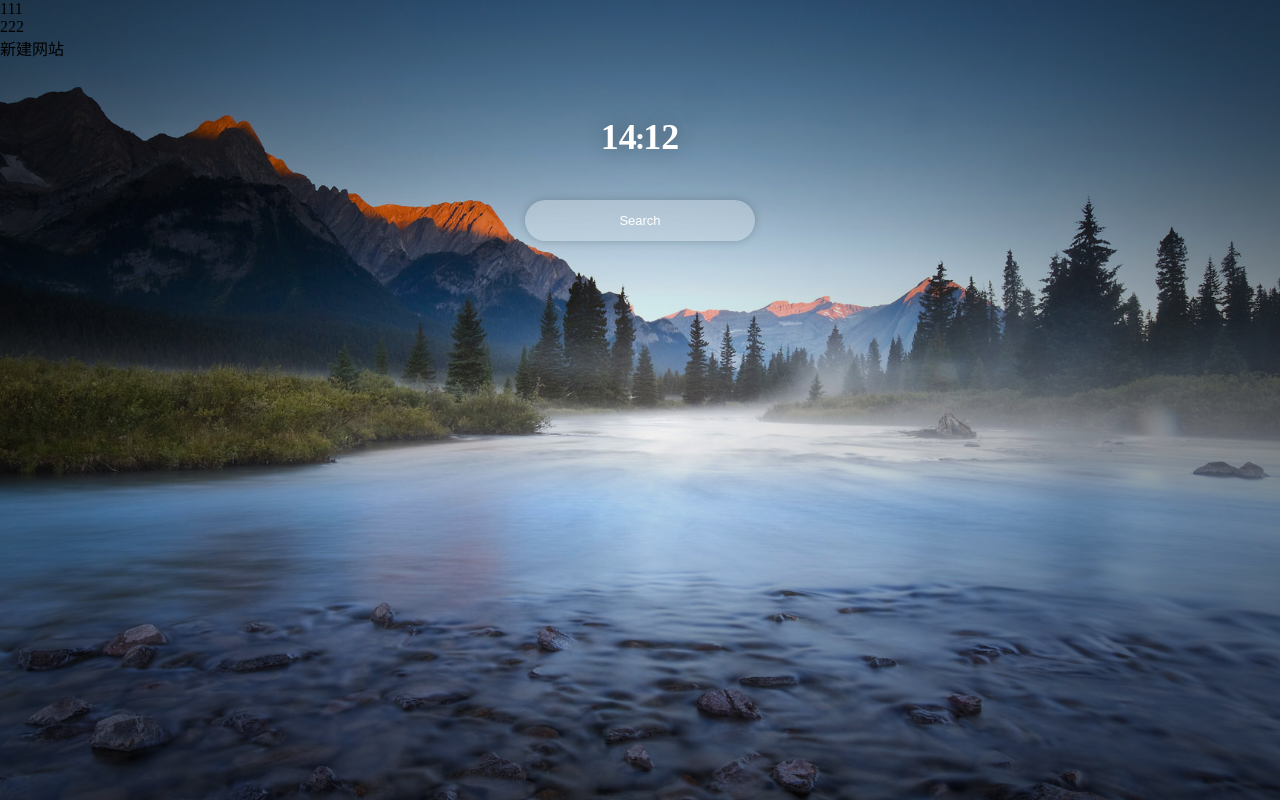
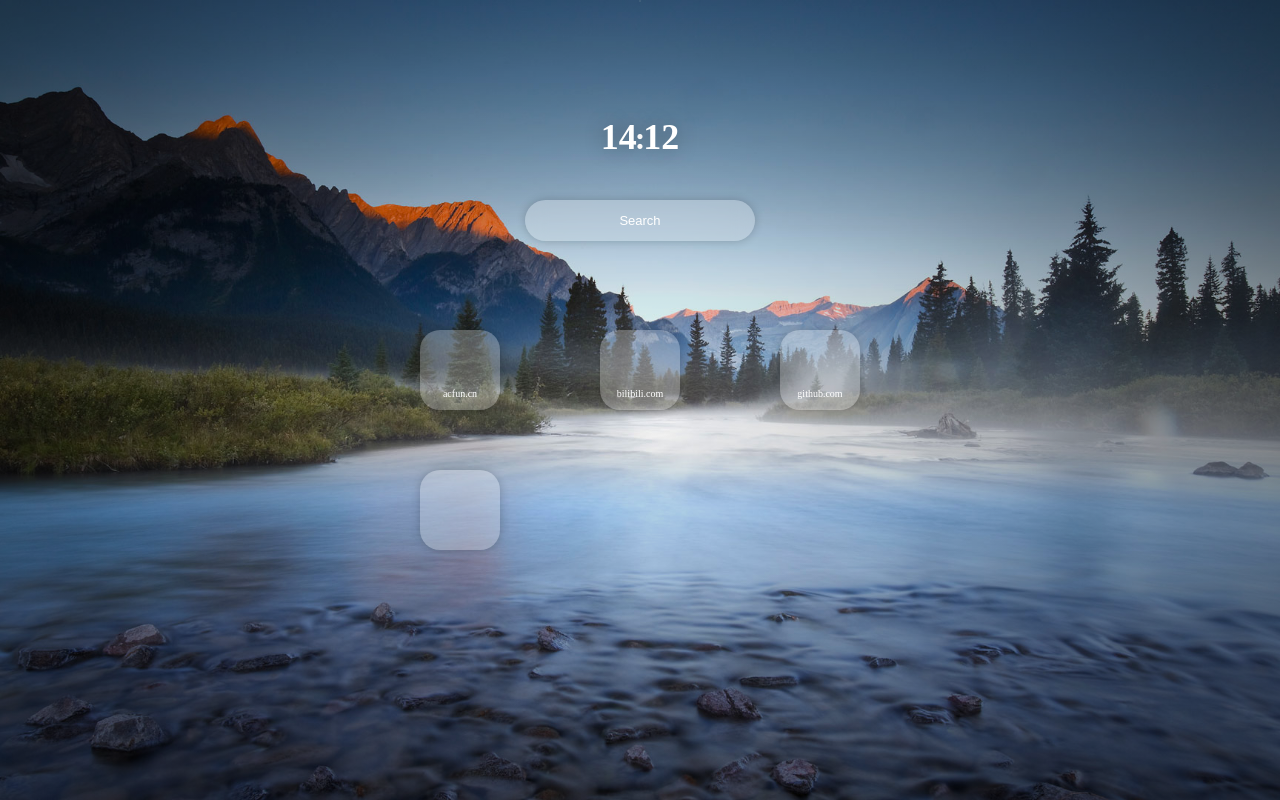
Before and after one commit to 1105946494/Navigation, a plain HTML site: page index.html in a window 1280 px wide. Drawn offline with nearby package versions, Linux system fonts and the light colour scheme.

Commit message:
用jQuery

```diff
--- a/index.html
+++ b/index.html
@@ -18,31 +18,65 @@
           <span>:</span>
           <div class="fen"></div>
         </h1>
-        <input type="text" class="headerInput" placeholder="Search" />
+        <form method="get" action="https://www.baidu.com/s">
+          <input
+            name="wd"
+            type="text"
+            class="headerInput"
+            placeholder="Search"
+          />
+        </form>
       </header>
       <main class="globalMain">
         <ul class="siteList">
           <li>
-            <div class="site">
-              111
-              <div class="logo"></div>
-              <div class="link"></div>
-            </div>
+            <a href="https://www.acfun.cn"
+              ><div class="site">
+                <div class="logo">
+                  <svg class="icon">
+                    <use xlink:href="#icon-bnn"></use>
+                  </svg>
+                </div>
+                <div class="link">acfun.cn</div>
+              </div></a
+            >
           </li>
           <li>
-            <div class="site">
-              222
-              <div class="logo"></div>
-              <div class="link"></div>
-            </div>
+            <a href="https://www.bilibili.com"
+              ><div class="site">
+                <div class="logo">
+                  <svg class="icon">
+                    <use xlink:href="#icon-tv"></use>
+                  </svg>
+                </div>
+                <div class="link">bilibili.com</div>
+              </div></a
+            >
           </li>
           <li>
-            新建网站
-            <div class="addButten"></div>
+            <a href="https://github.com/"
+              ><div class="site">
+                <div class="logo">
+                  <svg class="icon">
+                    <use xlink:href="#icon-github"></use>
+                  </svg>
+                </div>
+                <div class="link">github.com</div>
+              </div></a
+            >
+          </li>
+          <li>
+            <div class="addButten">
+              <svg class="icon">
+                <use xlink:href="#icon-add"></use>
+              </svg>
+            </div>
           </li>
         </ul>
       </main>
     </div>
+    <script src="//at.alicdn.com/t/font_2871219_fhtdf1febho.js"></script>
+    <script src="https://cdn.bootcdn.net/ajax/libs/jquery/3.6.0/jquery.min.js"></script>
     <script src="./main.js"></script>
   </body>
 </html>
--- a/main.js
+++ b/main.js
@@ -1,4 +1,4 @@
-/*加载时时间设置 */
+/*加载时间设置 */
 window.onload = function () {
   setTime();
   let time = setInterval(function () {
@@ -15,26 +15,24 @@ function setTime() {
   if (fen < 10) {
     fen = "0" + fen.toString();
   }
-  document.querySelector(".shi").innerHTML = shi;
-  document.querySelector(".fen").innerHTML = fen;
+  $(".shi").html(shi);
+  $(".fen").html(fen);
 }
 /*input样式设置*/
-let inputDown = document.querySelector(".headerInput");
-inputDown.onclick = function () {
-  inputDown.classList.add("inputDown");
-  inputDown.setAttribute("placeholder", "");
-};
-inputDown.onblur = function () {
-  inputDown.classList.remove("inputDown");
-  inputDown.setAttribute("placeholder", "Search");
-};
+$(".headerInput").click(function () {
+  $(".headerInput").addClass("inputDown");
+  $(".headerInput").attr("placeholder", "");
+});
+$(".headerInput").blur(function () {
+  $(".headerInput").removeClass("inputDown");
+  $(".headerInput").attr("placeholder", "Search");
+});
 /*时间样式设置*/
-let time = document.querySelector(".time");
-time.onmousemove = function () {
-  time.classList.remove("timeMoveOut");
-  time.classList.add("timeMove");
-};
-time.onmouseout = function () {
-  time.classList.add("timeMoveOut");
-};
+$(".time").mousemove(function () {
+  $(".time").removeClass("timeMoveOut");
+  $(".time").addClass("timeMove");
+});
+$(".time").mouseout(function () {
+  $(".time").addClass("timeMoveOut");
+});
 /**********************************/
--- a/style.css
+++ b/style.css
@@ -1,3 +1,4 @@
+/*基础设置*/
 * {
   box-sizing: border-box;
   margin: 0;
@@ -14,6 +15,11 @@ li {
 body {
   overflow: hidden;
 }
+a {
+  color: inherit;
+  text-decoration: none;
+}
+/*主背景*/
 .cover {
   position: absolute;
   width: 100%;
@@ -26,9 +32,13 @@ body {
   background-repeat: no-repeat;
   background-position: center;
 }
+/*时间样式*/
 .globalHeader {
   display: flex;
   justify-content: center;
+}
+.globalHeader > form {
+  border: 0.1px solid #3e5d79;
 }
 .time {
   text-align: center;
@@ -37,11 +47,11 @@ body {
   color: #fff;
 }
 .timeMove {
-  transition: all 0.5s;
+  transition: all 0.25s;
   transform: scale(1.2);
 }
 .timeMoveOut {
-  transition: all 0.5s;
+  transition: all 0.25s;
   transform: scale(1);
 }
 .time > div {
@@ -57,10 +67,11 @@ body {
 .time > .fen {
   margin-left: -10px;
 }
-
+/*输入框样式*/
 .headerInput {
   position: absolute;
   text-align: center;
+  transform: translateX(-50%);
   top: 200px;
   max-width: 80%;
   padding: 13px 15px;
@@ -81,19 +92,64 @@ body {
 .headerInput::-webkit-input-placeholder {
   color: white;
 }
+/*网址样式*/
 .globalMain {
+  display: flex;
+  justify-content: center;
+  align-items: center;
 }
 .siteList {
+  /* border: 3px solid red; */
+  position: absolute;
+  top: 300px;
+  width: 500px;
+  display: flex;
+  justify-content: space-between;
+  align-items: center;
+  flex-wrap: wrap;
+  max-width: 80%;
 }
 .siteList > li {
+  display: flex;
+  justify-content: center;
+  align-items: center;
+  margin: 30px;
+  /* border: 3px solid blue; */
+  width: 80px;
+  height: 80px;
+  border-radius: 20px;
+  background-color: rgba(255, 255, 255, 0.25);
+  box-shadow: rgb(0 0 0 / 20%) 0 0 10px;
 }
 .siteList .site {
+  color: white;
 }
 .siteList .site > .logo {
+  text-align: center;
+  font-size: 40px;
 }
 .siteList .site > .link {
+  width: 70px;
+  word-wrap: break-word;
+  text-align: center;
+  font-size: 10px;
 }
-.siteList .addButten {
+/*新建网址样式*/
+.addButten {
+  font-size: 25px;
+  /* border: 1px solid red; */
+  display: flex;
+  justify-content: center;
+  align-items: center;
+  opacity: 0.5;
+  color: white;
+}
+.icon {
+  width: 1em;
+  height: 1em;
+  vertical-align: -0.15em;
+  fill: currentColor;
+  overflow: hidden;
 }
 /* .cover:hover {
   transform: scale(1.2);
```
